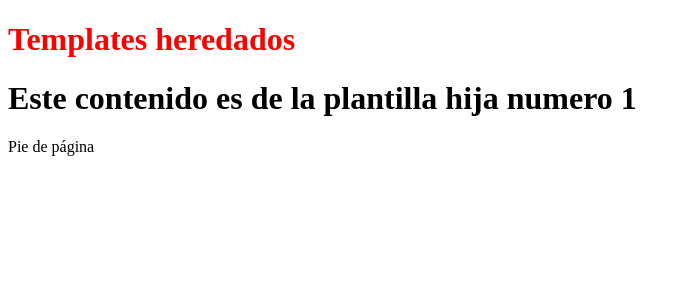
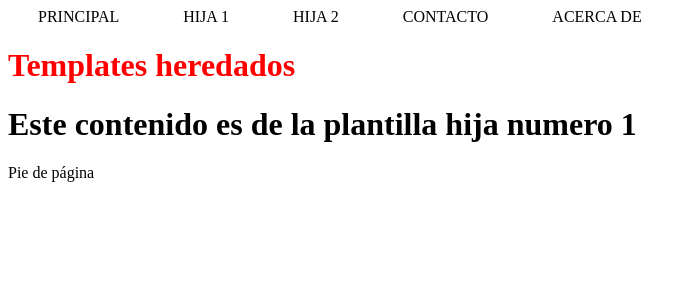
Before and after one commit to seralv/MyProjectDjango, a Django app: page /plantilla_hija1/ in a window 1280 px wide. Shown: the top 300 px of the page, without its empty margins (0-696 px from the left). Run offline with Django 3.2, Linux system fonts and the light colour scheme.

Commit message:
adding navbar

```diff
--- /dev/null
+++ b/MiProyecto/templates/plantillaBarraNavegacion.html
@@ -0,0 +1,25 @@
+<!DOCTYPE html>
+<html>
+    <style>
+        #miBarra {
+            margin: 0;
+            padding: 0;
+            list-style: none;
+            text-transform: uppercase;
+        }
+
+        #miBarra li {
+            display: inline;
+            margin: 0 30px;
+        }
+    </style>
+    <body>
+        <ul id="miBarra">
+            <li>Principal</li>
+            <li>Hija 1</li>
+            <li>Hija 2</li>
+            <li>Contacto</li>
+            <li>Acerca de</li>
+        </ul>
+    </body>
+</html>
--- a/MiProyecto/templates/plantillaPadre.html
+++ b/MiProyecto/templates/plantillaPadre.html
@@ -7,6 +7,7 @@
     <title>{% block title %}{% endblock %}</title>
 </head>
 <body>
+    {% include "plantillaBarraNavegacion.html" %}
 
     <h1 style="color: red;">Templates heredados</h1>
 
```
